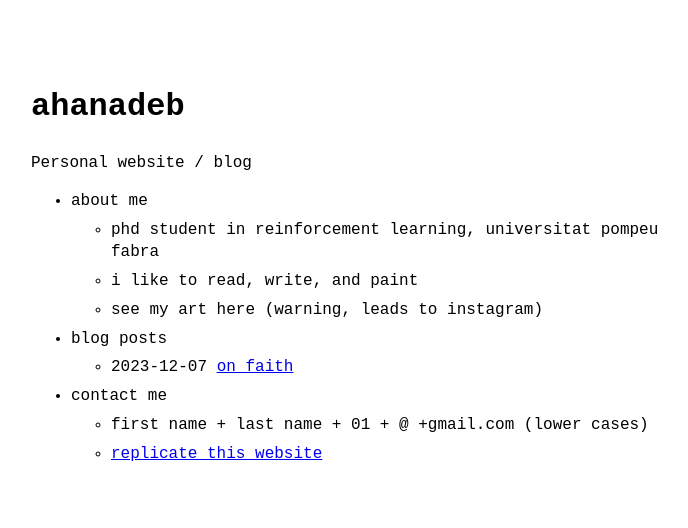
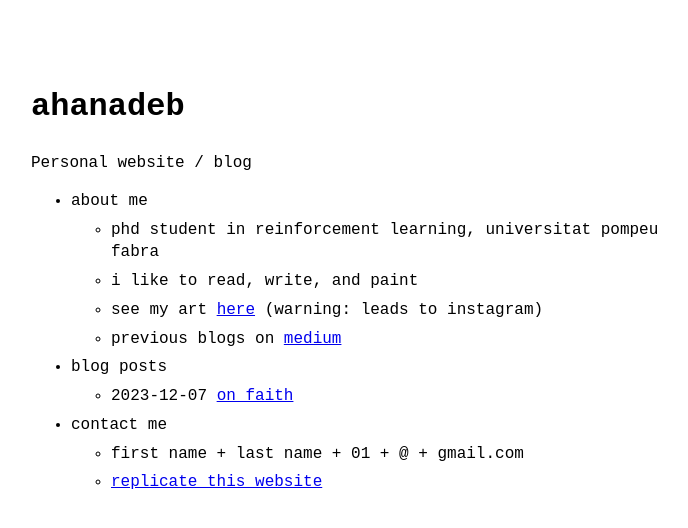
Before and after one commit to ahanadeb/ahanadeb.github.io, a Jekyll site: the page built from index.md, in a window 1280 px wide. Shown: the top 528 px of the page, without its empty margins (289-977 px from the left). Built offline with Jekyll 4.4.1, drawn with Linux system fonts in a browser that asks for light colours.

Commit message:
Update menu.yml

```diff
--- a/_data/menu.yml
+++ b/_data/menu.yml
@@ -3,13 +3,14 @@ entries:
     entries:
       - title: phd student in reinforcement learning, universitat pompeu fabra
       - title: i like to read, write, and paint
-      - title: see my art here (warning, leads to instagram)
+      - title: "see my art <a href='https://instagram.com/ahanadeb' target='_blank'>here</a> (warning: leads to instagram)"
+      - title: "previous blogs on <a href='https://medium.com/@korobi' target='_blank'>medium</a> "
 
 
   - title: blog posts
     post_list: true
   - title: contact me
     entries:
-      - title: first name + last name + 01 + @ +gmail.com (lower cases)
+      - title: first name + last name + 01 + @ + gmail.com
       - title: replicate this website
         url: https://github.com/ahanadeb/no-style-please
```
